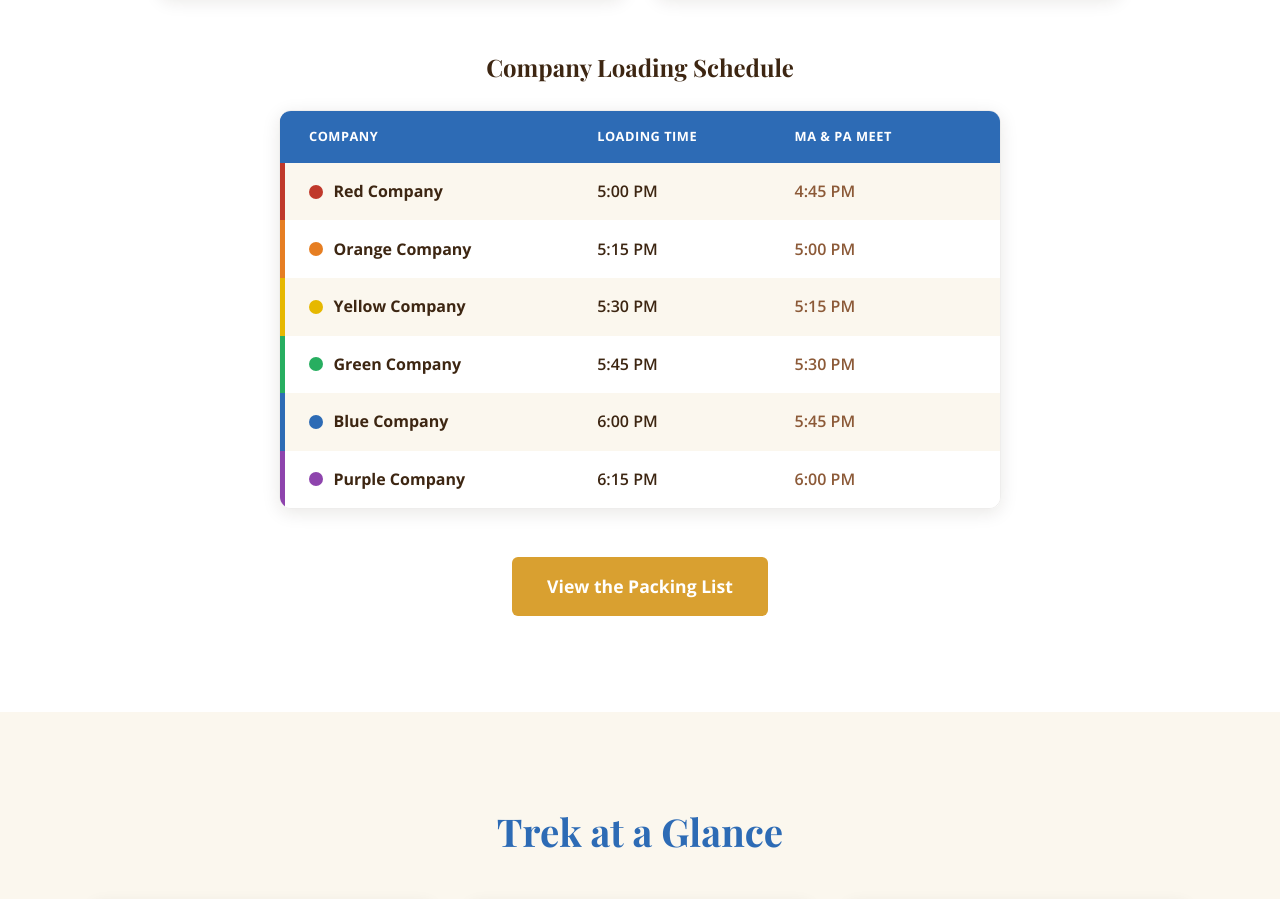
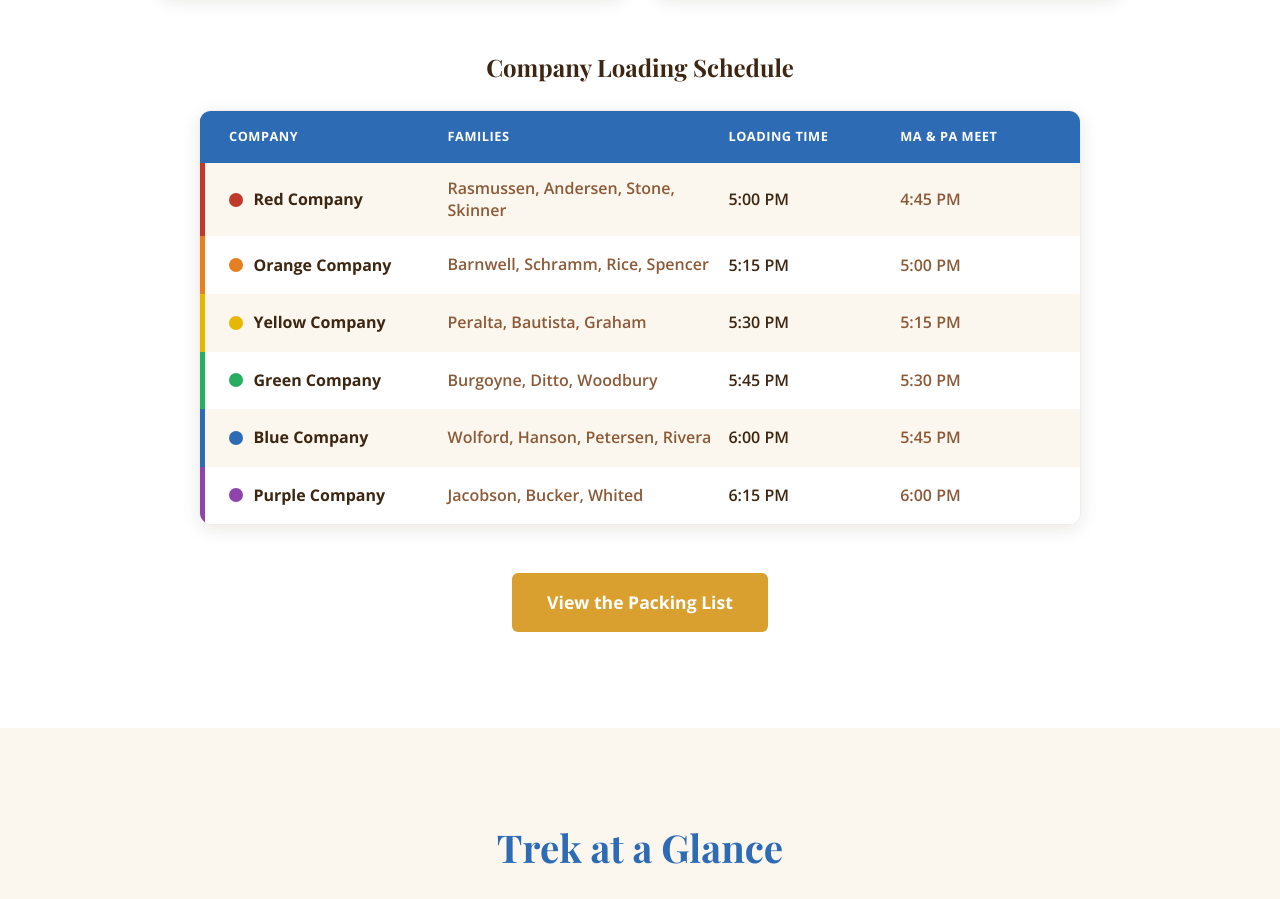
Before and after one commit to robbimount/Trek2026, a website built with webpack: page index.html in a window 1280 px wide. Shown: the part 1719-2618 px from the top of the page. Built offline with nearby package versions, Linux system fonts and the light colour scheme.

Commit message:
Updating the family color directory

```diff
--- a/css/style.css
+++ b/css/style.css
@@ -1448,7 +1448,7 @@ a {
 }
 
 .equip-schedule {
-  max-width: 720px;
+  max-width: 880px;
   margin: 0 auto;
   border-radius: 12px;
   overflow: hidden;
@@ -1458,7 +1458,7 @@ a {
 
 .equip-row {
   display: grid;
-  grid-template-columns: 1.5fr 1fr 1fr;
+  grid-template-columns: 1.3fr 1.7fr 1fr 1fr;
   align-items: center;
   gap: 1rem;
   padding: 0.95rem 1.5rem;
@@ -1502,6 +1502,12 @@ a {
 
 .equip-time--mp {
   color: var(--color-earth);
+}
+
+.equip-families {
+  color: var(--color-earth);
+  font-weight: 600;
+  line-height: 1.35;
 }
 
 .equip-row--red    { border-left-color: #C0392B; }
--- a/index.html
+++ b/index.html
@@ -110,42 +110,49 @@
       <div class="equip-schedule animate-on-scroll" role="table" aria-labelledby="equipment-heading">
         <div class="equip-row equip-row--head" role="row">
           <span role="columnheader" data-i18n="equip-col-company">Company</span>
+          <span role="columnheader" data-i18n="equip-col-families">Families</span>
           <span role="columnheader" data-i18n="equip-col-loading">Loading Time</span>
           <span role="columnheader" data-i18n="equip-col-mp">Ma &amp; Pa Meet</span>
         </div>
 
         <div class="equip-row equip-row--red" role="row">
           <span class="equip-company" role="cell"><span class="equip-dot" aria-hidden="true"></span><span data-i18n="equip-co-red">Red Company</span></span>
+          <span class="equip-families" role="cell">Rasmussen, Andersen, Stone, Skinner</span>
           <span class="equip-time" role="cell" data-i18n="equip-red-load">5:00 PM</span>
           <span class="equip-time equip-time--mp" role="cell" data-i18n="equip-red-mp">4:45 PM</span>
         </div>
 
         <div class="equip-row equip-row--orange" role="row">
           <span class="equip-company" role="cell"><span class="equip-dot" aria-hidden="true"></span><span data-i18n="equip-co-orange">Orange Company</span></span>
+          <span class="equip-families" role="cell">Barnwell, Schramm, Rice, Spencer</span>
           <span class="equip-time" role="cell" data-i18n="equip-orange-load">5:15 PM</span>
           <span class="equip-time equip-time--mp" role="cell" data-i18n="equip-orange-mp">5:00 PM</span>
         </div>
 
         <div class="equip-row equip-row--yellow" role="row">
           <span class="equip-company" role="cell"><span class="equip-dot" aria-hidden="true"></span><span data-i18n="equip-co-yellow">Yellow Company</span></span>
+          <span class="equip-families" role="cell">Peralta, Bautista, Graham</span>
           <span class="equip-time" role="cell" data-i18n="equip-yellow-load">5:30 PM</span>
           <span class="equip-time equip-time--mp" role="cell" data-i18n="equip-yellow-mp">5:15 PM</span>
         </div>
 
         <div class="equip-row equip-row--green" role="row">
           <span class="equip-company" role="cell"><span class="equip-dot" aria-hidden="true"></span><span data-i18n="equip-co-green">Green Company</span></span>
+          <span class="equip-families" role="cell">Burgoyne, Ditto, Woodbury</span>
           <span class="equip-time" role="cell" data-i18n="equip-green-load">5:45 PM</span>
           <span class="equip-time equip-time--mp" role="cell" data-i18n="equip-green-mp">5:30 PM</span>
         </div>
 
         <div class="equip-row equip-row--blue" role="row">
           <span class="equip-company" role="cell"><span class="equip-dot" aria-hidden="true"></span><span data-i18n="equip-co-blue">Blue Company</span></span>
+          <span class="equip-families" role="cell">Wolford, Hanson, Petersen, Rivera</span>
           <span class="equip-time" role="cell" data-i18n="equip-blue-load">6:00 PM</span>
           <span class="equip-time equip-time--mp" role="cell" data-i18n="equip-blue-mp">5:45 PM</span>
         </div>
 
         <div class="equip-row equip-row--purple" role="row">
           <span class="equip-company" role="cell"><span class="equip-dot" aria-hidden="true"></span><span data-i18n="equip-co-purple">Purple Company</span></span>
+          <span class="equip-families" role="cell">Jacobson, Bucker, Whited</span>
           <span class="equip-time" role="cell" data-i18n="equip-purple-load">6:15 PM</span>
           <span class="equip-time equip-time--mp" role="cell" data-i18n="equip-purple-mp">6:00 PM</span>
         </div>
--- a/js/app.js
+++ b/js/app.js
@@ -44,6 +44,7 @@ const translations = {
     'equip-mp-3':           'Bring extra duct tape and markers in case your youth need help labeling their garbage bags.',
     'equip-schedule-title': 'Company Loading Schedule',
     'equip-col-company':    'Company',
+    'equip-col-families':   'Families',
     'equip-col-loading':    'Loading Time',
     'equip-col-mp':         'Ma & Pa Meet',
     'equip-co-red':         'Red Company',
@@ -171,6 +172,7 @@ const translations = {
     'equip-mp-3':           'Traigan cinta adhesiva y marcadores adicionales por si sus j\u00f3venes necesitan ayuda para etiquetar sus bolsas de basura.',
     'equip-schedule-title': 'Horario de Carga por Compa\u00f1\u00eda',
     'equip-col-company':    'Compa\u00f1\u00eda',
+    'equip-col-families':   'Familias',
     'equip-col-loading':    'Hora de Carga',
     'equip-col-mp':         'Ma & Pa se re\u00fanen',
     'equip-co-red':         'Compa\u00f1\u00eda Roja',
```
